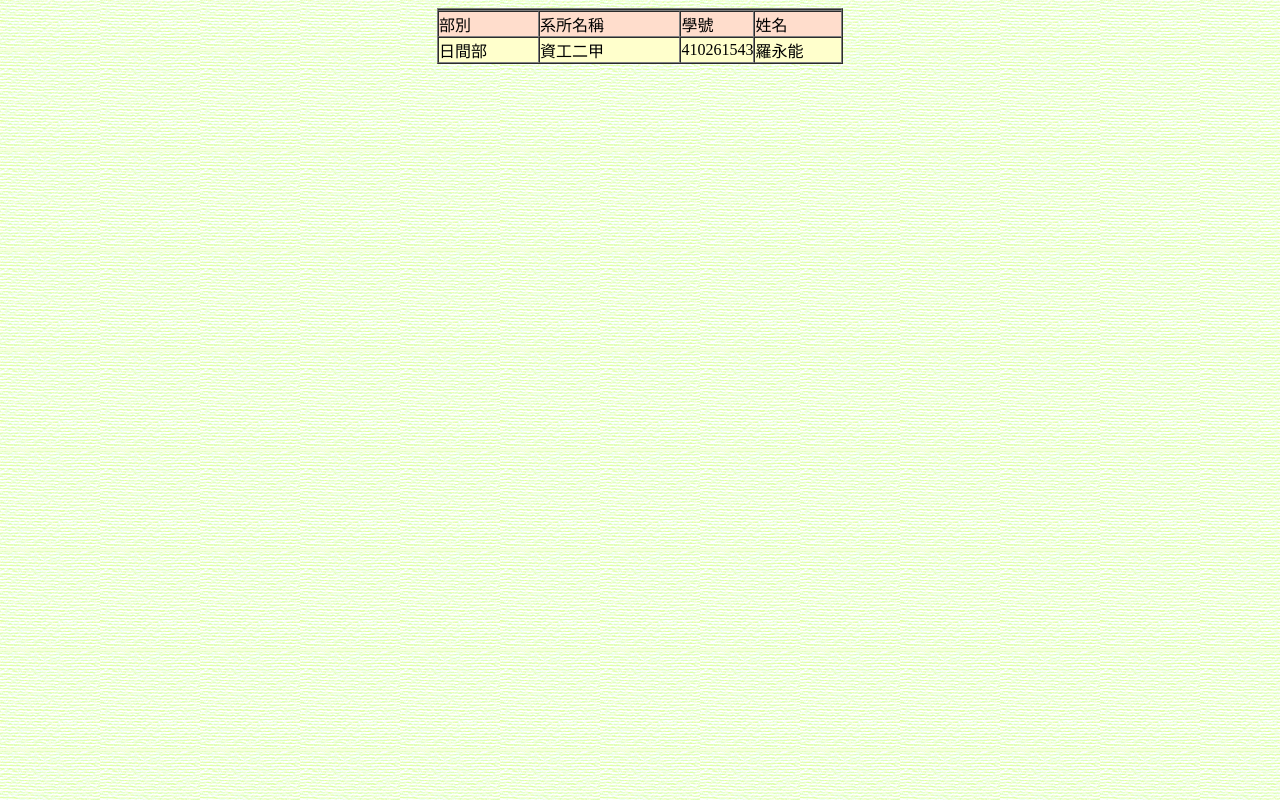
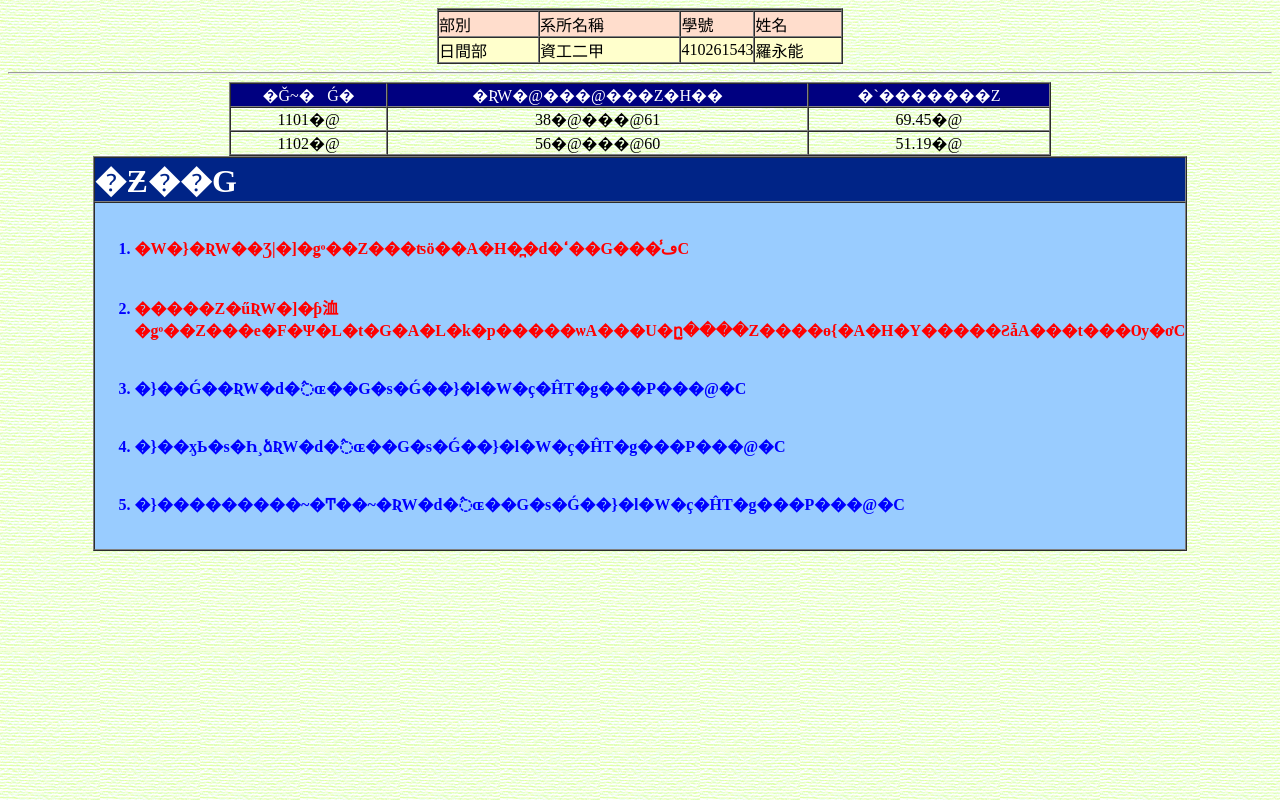
Before and after one commit to ronload/StudentScore, a plain HTML site: page index.html in a window 1280 px wide. Drawn offline with Linux system fonts and the light colour scheme.

Commit message:
Add files via upload

```diff
--- a/index.html
+++ b/index.html
@@ -28,5 +28,56 @@
                 </table>
             </center>
         </div>
+        <hr>
+<div align="center">
+<center>
+
+<table border="1" cellpadding="0" cellspacing="0" width="65%">
+    <tr>
+        <td align="center" bgcolor="#000080"><font color="#FFFFFF">�Ǧ~�׾Ǵ�</font></td>
+        <td align="center" bgcolor="#000080"><font color="#FFFFFF">�ƦW�@���@���Z�H��</font></td>
+        <td align="center" bgcolor="#000080"><font color="#FFFFFF">�`�������Z</font></td>
+    </tr>
+
+    <tr>
+        <td align="center">1101�@</td>
+        <td align="center">38�@���@61</td>
+        <td align="center">69.45�@</td>
+    </tr>
+
+    <tr>
+        <td align="center">1102�@</td>
+        <td align="center">56�@���@60</td>
+        <td align="center">51.19�@</td>
+    </tr>
+
+</table>
+<table border="1" cellpadding="0" cellspacing="0" width="65%"  bgcolor="#99CCFF">
+	<tr>
+		<td align="left" bgcolor="#002487"><font size=+3 color=#FFFFFF><b>�Ƶ��G</b></font></td>
+	</tr>
+	<tr>
+		<td align="left">
+		<font color=blue size=3><b>
+		<br>
+		<ol>
+            <li><font color=red>�W�}�ƦW��Ʒ|�]�ǥͦ��Z���ʦӧ��A�H�̪�d�ߵ��G���̾ڡC</font></li><br>
+            <br>
+		    <li><font color=red>�����Z�űƦW�]�ּƥ洫�ǥͦ��Z���e�F�Ψ�L�t�G�A�L�k�p�����ѡA���U�ը̫����Z����ɵ{�A�H�Y�����ƧǡA���t���Ѹ�ơC</font></li><br>
+		    <br>
+            <li>�}��Ǵ��ƦW�d�߮ɶ��G�s�Ǵ��}�l�W�ҫ�ĤT�g���P���@�C</li><br>
+			<br>
+			<li>�}��ӽЬ�s�Һ¸ձƦW�d�߮ɶ��G�s�Ǵ��}�l�W�ҫ�ĤT�g���P���@�C</li><br>
+			<br>
+			<li>�}���������~�Ͳ��~�ƦW�d�߮ɶ��G�s�Ǵ��}�l�W�ҫ�ĤT�g���P���@�C</li>
+			<br>
+        </ol>
+		</font></b></td>
+	</tr>
+</table>
+
+
+</center></div>
+
     </body>
 </html>
```
